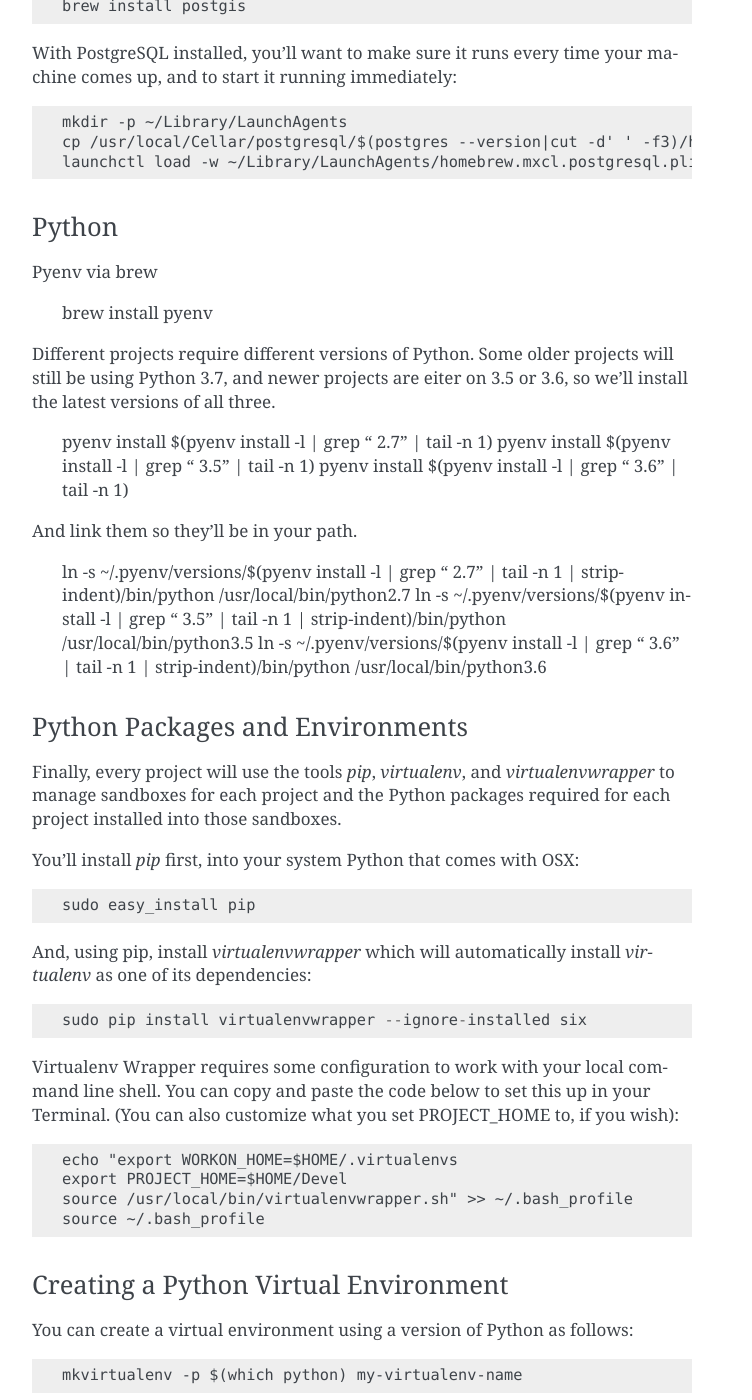
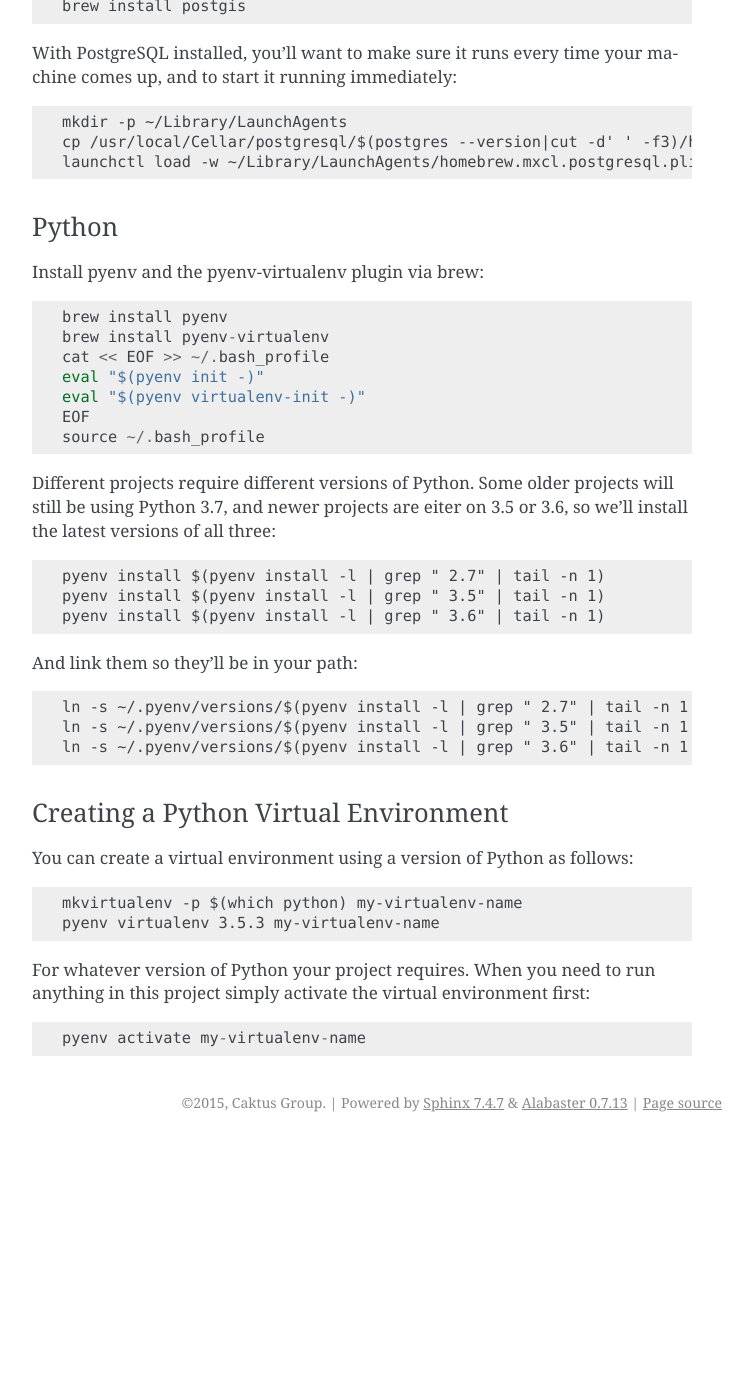
Before and after one commit to caktus/guidebook, a Sphinx documentation site: the page built from source/dev-setup.rst, in a window 1280 px wide and 1400 px high, scrolled down 1683 px. Shown: the whole window, without its empty margins (388-1140 px from the left). Built offline with Sphinx 7.4.7, drawn with Linux system fonts in a browser that asks for light colours; after the commit the page ends 2825 px from its top, so only the background shows below that; some of the changed text lies outside the part shown.

Commit message:
Add pyenv-virtualenv plugin to docs

```diff
--- a/source/dev-setup.rst
+++ b/source/dev-setup.rst
@@ -77,50 +77,29 @@ to start it running immediately::
 Python
 ''''''
 
-Pyenv via brew
+Install pyenv and the pyenv-virtualenv plugin via brew::
 
     brew install pyenv
+    brew install pyenv-virtualenv
+    cat << EOF >> ~/.bash_profile
+    eval "$(pyenv init -)"
+    eval "$(pyenv virtualenv-init -)"
+    EOF
+    source ~/.bash_profile
 
 Different projects require different versions of Python. Some older projects will still be using
 Python 3.7, and newer projects are eiter on 3.5 or 3.6, so we'll install the latest versions of all
-three.
+three::
 
     pyenv install $(pyenv install -l | grep " 2.7" | tail -n 1)
     pyenv install $(pyenv install -l | grep " 3.5" | tail -n 1)
     pyenv install $(pyenv install -l | grep " 3.6" | tail -n 1)
 
-And link them so they'll be in your path.
+And link them so they'll be in your path::
 
     ln -s ~/.pyenv/versions/$(pyenv install -l | grep " 2.7" | tail -n 1 | strip-indent)/bin/python /usr/local/bin/python2.7
     ln -s ~/.pyenv/versions/$(pyenv install -l | grep " 3.5" | tail -n 1 | strip-indent)/bin/python /usr/local/bin/python3.5
     ln -s ~/.pyenv/versions/$(pyenv install -l | grep " 3.6" | tail -n 1 | strip-indent)/bin/python /usr/local/bin/python3.6
-
-
-Python Packages and Environments
-''''''''''''''''''''''''''''''''
-
-Finally, every project will use the tools `pip`, `virtualenv`, and
-`virtualenvwrapper` to manage sandboxes for each project and the Python
-packages required for each project installed into those sandboxes.
-
-You'll install `pip` first, into your system Python that comes with OSX::
-
-    sudo easy_install pip
-
-And, using pip, install `virtualenvwrapper` which will automatically
-install `virtualenv` as one of its dependencies::
-
-    sudo pip install virtualenvwrapper --ignore-installed six
-
-Virtualenv Wrapper requires some configuration to work with your local
-command line shell. You can copy and paste the code below to set this up
-in your Terminal. (You can also customize what you set PROJECT_HOME to, if
-you wish)::
-
-    echo "export WORKON_HOME=$HOME/.virtualenvs
-    export PROJECT_HOME=$HOME/Devel
-    source /usr/local/bin/virtualenvwrapper.sh" >> ~/.bash_profile
-    source ~/.bash_profile
 
 Creating a Python Virtual Environment
 '''''''''''''''''''''''''''''''''''''
@@ -128,7 +107,9 @@ Creating a Python Virtual Environment
 You can create a virtual environment using a version of Python as follows::
 
     mkvirtualenv -p $(which python) my-virtualenv-name
+    pyenv virtualenv 3.5.3 my-virtualenv-name
 
-Or
+For whatever version of Python your project requires. When you need to run anything in this project
+simply activate the virtual environment first::
 
-    mkvirtualenv -p $(which python3) my-virtualenv-name
+    pyenv activate my-virtualenv-name
```
